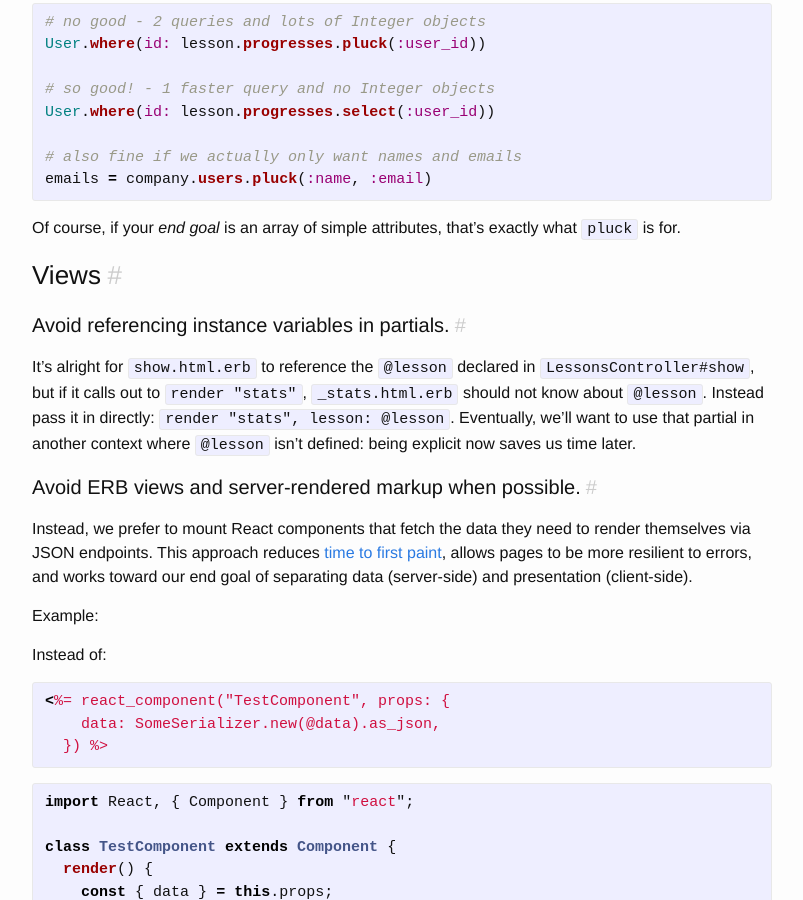
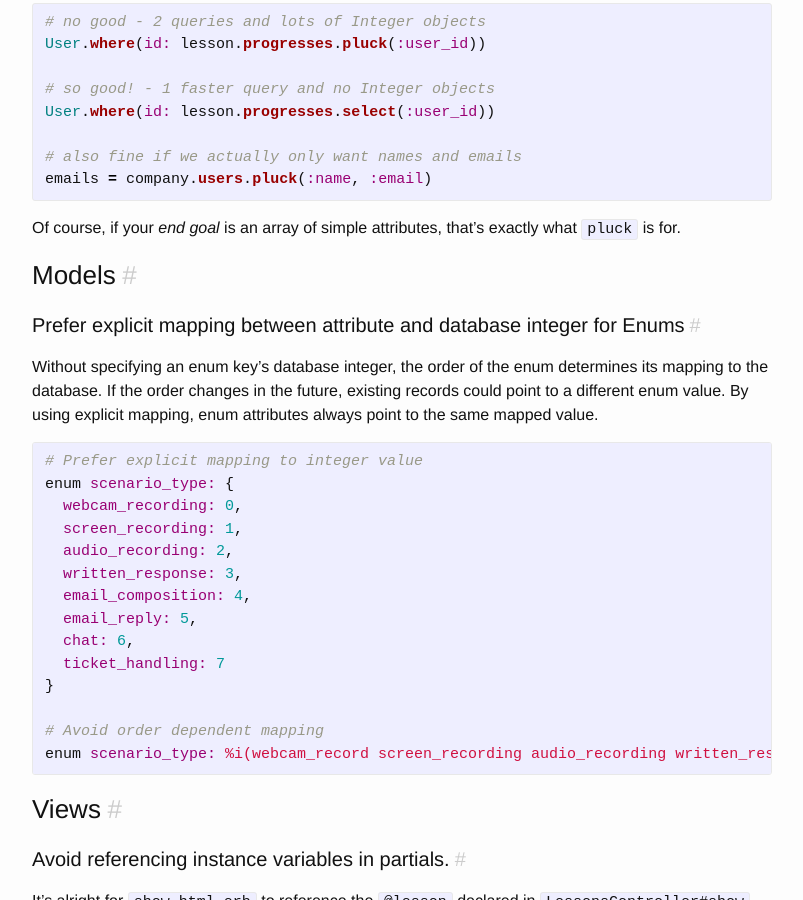
Before and after one commit to isabella232/lessonly.github.io, a Jekyll site: the page built from styleguide/rails.md, in a window 1280 px wide and 900 px high, scrolled down 1253 px. Shown: the whole window, without its empty margins (238-1041 px from the left). Built offline with Jekyll 4.4.1, drawn with Linux system fonts in a browser that asks for light colours.

Commit message:
✍ DOC: Add entry for explicit enum mappings

````diff
--- a/styleguide/rails.md
+++ b/styleguide/rails.md
@@ -59,6 +59,32 @@ emails = company.users.pluck(:name, :email)
 ```
 
 Of course, if your _end goal_ is an array of simple attributes, that's exactly what `pluck` is for.
+
+### Models
+
+#### Prefer explicit mapping between attribute and database integer for Enums
+
+Without specifying an enum key's database integer, the order of the enum determines
+its mapping to the database. If the order changes in the future, existing records
+could point to a different enum value. By using explicit mapping, enum attributes
+always point to the same mapped value.
+
+```ruby
+# Prefer explicit mapping to integer value
+enum scenario_type: {
+  webcam_recording: 0,
+  screen_recording: 1,
+  audio_recording: 2,
+  written_response: 3,
+  email_composition: 4,
+  email_reply: 5,
+  chat: 6,
+  ticket_handling: 7
+}
+
+# Avoid order dependent mapping
+enum scenario_type: %i(webcam_record screen_recording audio_recording written_response email_composition email_reply chat ticket_handling)
+```
 
 ### Views
 
````
